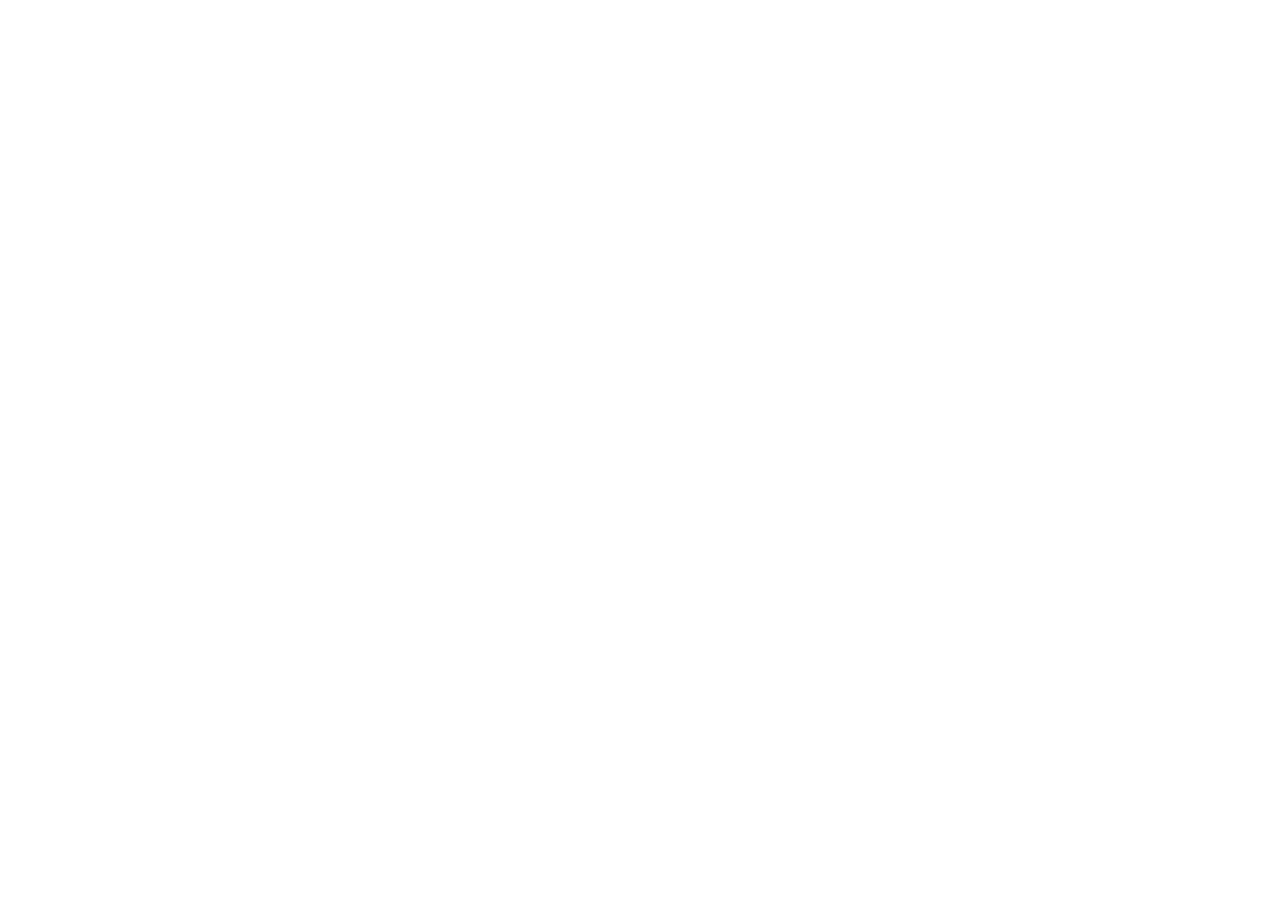
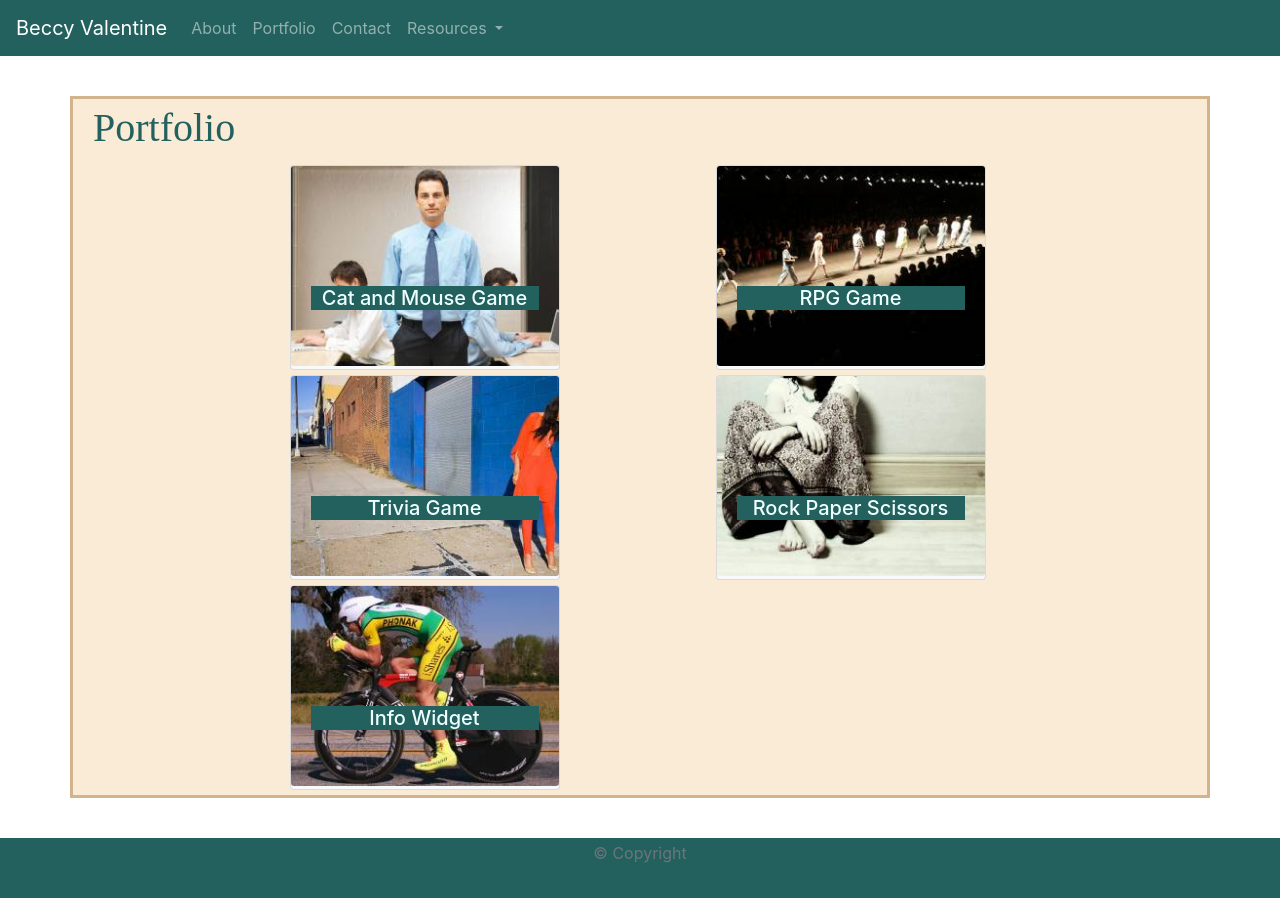
Before and after one commit to beccyv11/bootstrap-portfolio, a plain HTML site: page portfolio.html in a window 1280 px wide. Before the commit the page ends 800 px from the top, so only its background shows below. Drawn offline with nearby package versions, Linux system fonts and the light colour scheme.

Commit message:
all updates from version 1 to version 2

```diff
--- a/contact.html
+++ b/contact.html
@@ -0,0 +1,127 @@
+<!DOCTYPE html>
+<html lang="en">
+<head>
+    <meta charset="UTF-8">
+    <meta name="viewport" content="width=device-width, initial-scale=1.0">
+    <meta http-equiv="X-UA-Compatible" content="ie=edge">
+    <!-- Bootstrap CSS -->
+    <link rel="stylesheet" href="https://stackpath.bootstrapcdn.com/bootstrap/4.3.1/css/bootstrap.min.css" integrity="sha384-ggOyR0iXCbMQv3Xipma34MD+dH/1fQ784/j6cY/iJTQUOhcWr7x9JvoRxT2MZw1T" crossorigin="anonymous">
+    <title>Bootstrap Portfolio</title>
+
+    <style>
+       * {
+      box-sizing: border-box;
+    }
+
+    .navbar {
+        background-color: #23615e;
+    }
+
+    .container {
+        border: 3px solid tan;
+        margin: 40px auto;
+        padding-right: 20px;
+        background-color:antiquewhite;
+    }
+
+    .row {
+      margin: 5px;
+    }
+
+    h1 {
+      color:#23615e;
+      font-family: 'Times New Roman', Times, serif;
+    }
+
+    .footer {
+      width:100%;
+      height: 60px;
+      background-color: #23615e;
+      padding: 3px;
+    }
+
+    .button {
+      color: #23615e;
+    }
+
+    </style>
+
+<!--NavBar-->
+<nav class="navbar navbar-expand-lg navbar-dark">
+    <a class="navbar-brand" href="#">Beccy Valentine</a>
+    <button class="navbar-toggler" type="button" data-toggle="collapse" data-target="#navbarNavDropdown" aria-controls="navbarNavDropdown" aria-expanded="false" aria-label="Toggle navigation">
+      <span class="navbar-toggler-icon"></span>
+    </button>
+    <div class="collapse navbar-collapse" id="navbarNavDropdown">
+      <ul class="navbar-nav">
+        <li class="nav-item">
+          <a class="nav-link" href="index.html">About <span class="sr-only">(current)</span></a>
+        </li>
+        <li class="nav-item">
+          <a class="nav-link" href="portfolio.html">Portfolio</a>
+        </li>
+        <li class="nav-item">
+          <a class="nav-link" href="contact.html">Contact</a>
+        </li>
+        <li class="nav-item dropdown">
+          <a class="nav-link dropdown-toggle" href="#" id="navbarDropdownMenuLink" role="button" data-toggle="dropdown" aria-haspopup="true" aria-expanded="false">
+            Resources
+          </a>
+          <div class="dropdown-menu" aria-labelledby="navbarDropdownMenuLink">
+            <a class="dropdown-item" href="https://www.linkedin.com/in/beccyvalentine/">LinkedIn</a>
+            <a class="dropdown-item" href="https://github.com/beccyv11">GitHub</a>
+            <a class="dropdown-item" href="https://www.renttherunway.com/">Rent the Runway</a>
+          </div>
+        </li>
+      </ul>
+    </div>
+</nav>
+
+</head>
+<body>
+
+    <div class="container mycontainer">
+
+      <div class="row myrow">
+        <h1>
+            Contact
+        </h1>
+      </div>
+
+      <div class="row myrow">
+
+        <form>
+            <div class="form-group">
+              <label for="exampleInputEmail1">Name</label>
+              <input type="email" class="form-control" id="exampleInputEmail1" aria-describedby="emailHelp" placeholder="John Smith">
+              <small id="emailHelp" class="form-text text-muted"></small>
+            </div>
+            <div class="form-group">
+              <label for="exampleInputPassword1">Email</label>
+              <input type="password" class="form-control" id="exampleInputPassword1" placeholder="example@gmail.com">
+            </div>
+            <div class="form-group">
+                <label for="exampleFormControlTextarea1">Message</label>
+                <textarea class="form-control" id="exampleFormControlTextarea1" rows="3"></textarea>
+            </div>
+            <div class="button">
+                <button type="button" class="btn btn-secondary btn-lg" disabled>Submit</button>
+            </div>
+        </form>
+
+      </div>
+    </div>
+
+  <footer class="footer">
+        <div class="two-toned-footer-color"></div>
+        <p class="text-muted text-muted-footer text-center">
+          &copy; Copyright
+        </p>
+  </footer>
+
+    <script src="https://code.jquery.com/jquery-3.3.1.slim.min.js" integrity="sha384-q8i/X+965DzO0rT7abK41JStQIAqVgRVzpbzo5smXKp4YfRvH+8abtTE1Pi6jizo" crossorigin="anonymous"></script>
+    <script src="https://cdnjs.cloudflare.com/ajax/libs/popper.js/1.14.7/umd/popper.min.js" integrity="sha384-UO2eT0CpHqdSJQ6hJty5KVphtPhzWj9WO1clHTMGa3JDZwrnQq4sF86dIHNDz0W1" crossorigin="anonymous"></script>
+    <script src="https://stackpath.bootstrapcdn.com/bootstrap/4.3.1/js/bootstrap.min.js" integrity="sha384-JjSmVgyd0p3pXB1rRibZUAYoIIy6OrQ6VrjIEaFf/nJGzIxFDsf4x0xIM+B07jRM" crossorigin="anonymous"></script>
+
+</body>
+</html>
--- a/portfolio.html
+++ b/portfolio.html
@@ -0,0 +1,160 @@
+<!DOCTYPE html>
+<html lang="en">
+<head>
+    <meta charset="UTF-8">
+    <meta name="viewport" content="width=device-width, initial-scale=1.0">
+    <meta http-equiv="X-UA-Compatible" content="ie=edge">
+    <!-- Bootstrap CSS -->
+    <link rel="stylesheet" href="https://stackpath.bootstrapcdn.com/bootstrap/4.3.1/css/bootstrap.min.css" integrity="sha384-ggOyR0iXCbMQv3Xipma34MD+dH/1fQ784/j6cY/iJTQUOhcWr7x9JvoRxT2MZw1T" crossorigin="anonymous">
+    <title>Bootstrap Portfolio</title>
+    <style>
+     * {
+      box-sizing: border-box;
+    }
+
+    .navbar {
+        background-color: #23615e;
+    }
+
+    .container {
+        border: 3px solid tan;
+        margin: 40px auto;
+        padding-right: 20px;
+        background-color:antiquewhite;
+    }
+
+    .row {
+      margin: 5px;
+    }
+
+    h1 {
+      color:#23615e;
+      font-family: 'Times New Roman', Times, serif;
+    }
+
+    .card-title {
+      text-align: center;
+      background-color: #23615e;
+      color: azure;
+      margin-top: 100px;
+    }
+
+    .card {
+      width: 270px;
+      height: 205px;
+    }
+
+
+    .footer {
+      width:100%;
+      height: 60px;
+      background-color: #23615e;
+      padding: 3px;
+    }
+
+    </style>
+
+    <!--NavBar-->
+    <nav class="navbar navbar-expand-lg navbar-dark">
+        <a class="navbar-brand" href="#">Beccy Valentine</a>
+        <button class="navbar-toggler" type="button" data-toggle="collapse" data-target="#navbarNavDropdown" aria-controls="navbarNavDropdown" aria-expanded="false" aria-label="Toggle navigation">
+          <span class="navbar-toggler-icon"></span>
+        </button>
+        <div class="collapse navbar-collapse" id="navbarNavDropdown">
+          <ul class="navbar-nav">
+            <li class="nav-item">
+              <a class="nav-link" href="index.html">About <span class="sr-only">(current)</span></a>
+            </li>
+            <li class="nav-item">
+              <a class="nav-link" href="portfolio.html">Portfolio</a>
+            </li>
+            <li class="nav-item">
+              <a class="nav-link" href="contact.html">Contact</a>
+            </li>
+            <li class="nav-item dropdown">
+              <a class="nav-link dropdown-toggle" href="#" id="navbarDropdownMenuLink" role="button" data-toggle="dropdown" aria-haspopup="true" aria-expanded="false">
+                Resources
+              </a>
+              <div class="dropdown-menu" aria-labelledby="navbarDropdownMenuLink">
+                <a class="dropdown-item" href="https://www.linkedin.com/in/beccyvalentine/">LinkedIn</a>
+                <a class="dropdown-item" href="https://github.com/beccyv11">GitHub</a>
+                <a class="dropdown-item" href="https://www.renttherunway.com/">Rent the Runway</a>
+              </div>
+            </li>
+          </ul>
+        </div>
+</nav>
+</head>
+<body>
+
+<div class="container mycontainer">
+
+  <div class="row myrow">
+    <h1>
+      Portfolio
+    </h1>
+  </div>
+
+  <div class="row myrow">
+    <div class="col col-md-2"></div>
+    <div class="col col-md-8">
+        <div class="card bg-light text-white float-left">
+            <img class="card-img" src="assets/images/business-q-c-275-205-2.jpg" alt="Card image">
+            <div class="card-img-overlay">
+              <h5 class="card-title">Cat and Mouse Game</h5>
+            </div>
+        </div>
+        <div class="card bg-light text-white float-right">
+            <img class="card-img" src="assets/images/fashion-q-c-275-205-4.jpg" alt="Card image">
+            <div class="card-img-overlay">
+              <h5 class="card-title">RPG Game</h5>
+            </div>
+        </div>
+    </div>
+    <div class="col col-md-2"></div>
+  </div>
+  <div class="row myrow">
+      <div class="col col-md-2"></div>
+      <div class="col col-md-8">
+          <div class="card bg-light text-white float-left">
+              <img class="card-img" src="assets/images/fashion-q-c-275-205-7.jpg" alt="Card image">
+              <div class="card-img-overlay">
+                <h5 class="card-title">Trivia Game</h5>
+              </div>
+          </div>
+          <div class="card bg-light text-white float-right">
+              <img class="card-img" src="assets/images/fashion-q-c-275-205-9.jpg" alt="Card image">
+              <div class="card-img-overlay">
+                <h5 class="card-title">Rock Paper Scissors</h5>
+              </div>
+          </div>
+      </div>
+      <div class="col col-md-2"></div>
+    </div>
+    <div class="row myrow">
+        <div class="col col-md-2"></div>
+        <div class="col col-md-8">
+            <div class="card bg-light text-white float-left">
+                <img class="card-img" src="assets/images/sports-q-c-275-205-3.jpg" alt="Card image">
+                <div class="card-img-overlay">
+                  <h5 class="card-title">Info Widget</h5>
+                </div>
+            </div>
+        </div>
+        <div class="col col-md-2"></div>
+      </div>
+</div>
+
+<footer class="footer">
+    <div class="two-toned-footer-color"></div>
+    <p class="text-muted text-muted-footer text-center">
+      &copy; Copyright
+    </p>
+</footer>
+
+    <script src="https://code.jquery.com/jquery-3.3.1.slim.min.js" integrity="sha384-q8i/X+965DzO0rT7abK41JStQIAqVgRVzpbzo5smXKp4YfRvH+8abtTE1Pi6jizo" crossorigin="anonymous"></script>
+    <script src="https://cdnjs.cloudflare.com/ajax/libs/popper.js/1.14.7/umd/popper.min.js" integrity="sha384-UO2eT0CpHqdSJQ6hJty5KVphtPhzWj9WO1clHTMGa3JDZwrnQq4sF86dIHNDz0W1" crossorigin="anonymous"></script>
+    <script src="https://stackpath.bootstrapcdn.com/bootstrap/4.3.1/js/bootstrap.min.js" integrity="sha384-JjSmVgyd0p3pXB1rRibZUAYoIIy6OrQ6VrjIEaFf/nJGzIxFDsf4x0xIM+B07jRM" crossorigin="anonymous"></script>
+</body>
+
+</html>
```
Also changed, not shown: index.html (+75 -15 lines), assets/images/business-q-c-275-205-2.jpg (added), assets/images/fashion-q-c-275-205-4.jpg (added), assets/images/fashion-q-c-275-205-7.jpg (added), assets/images/fashion-q-c-275-205-9.jpg (added), assets/images/gravel.png (added), assets/images/profile.jpg (added), assets/images/sports-q-c-275-205-3.jpg (added), 1 other file.
